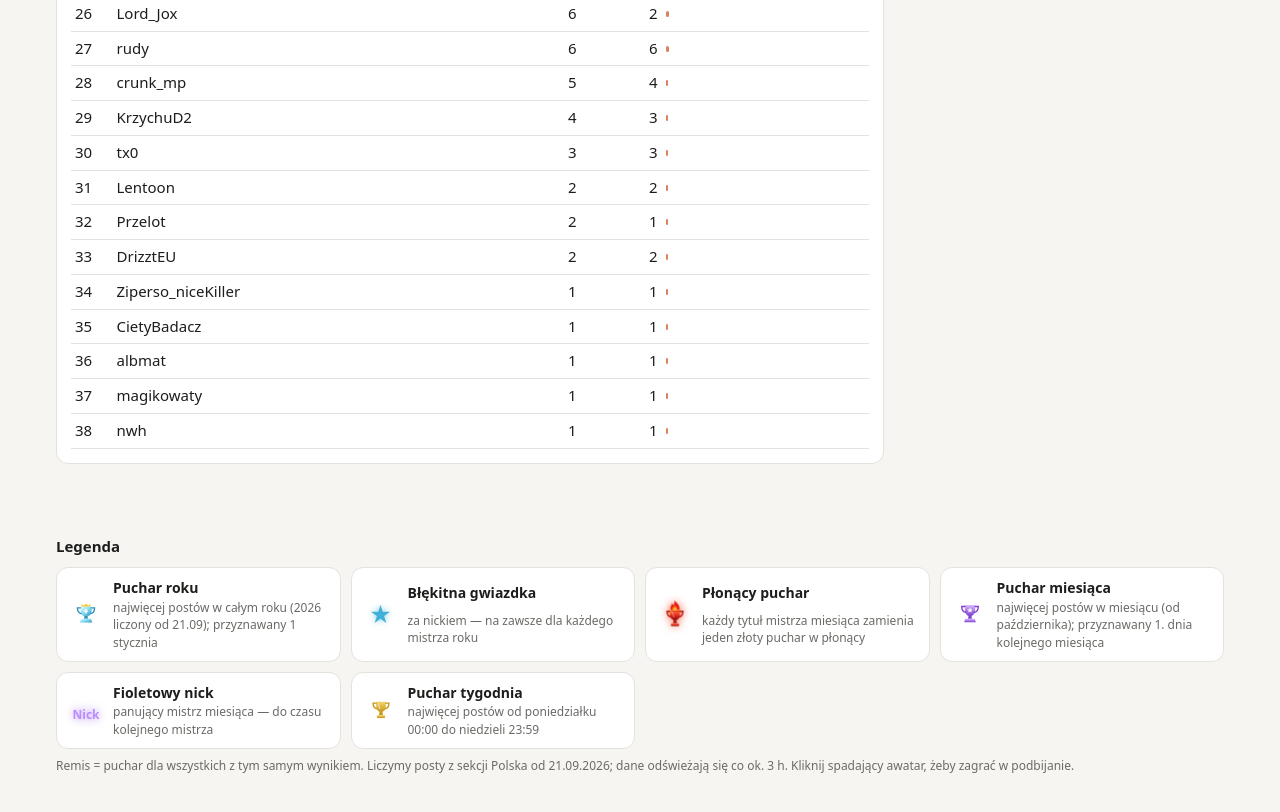
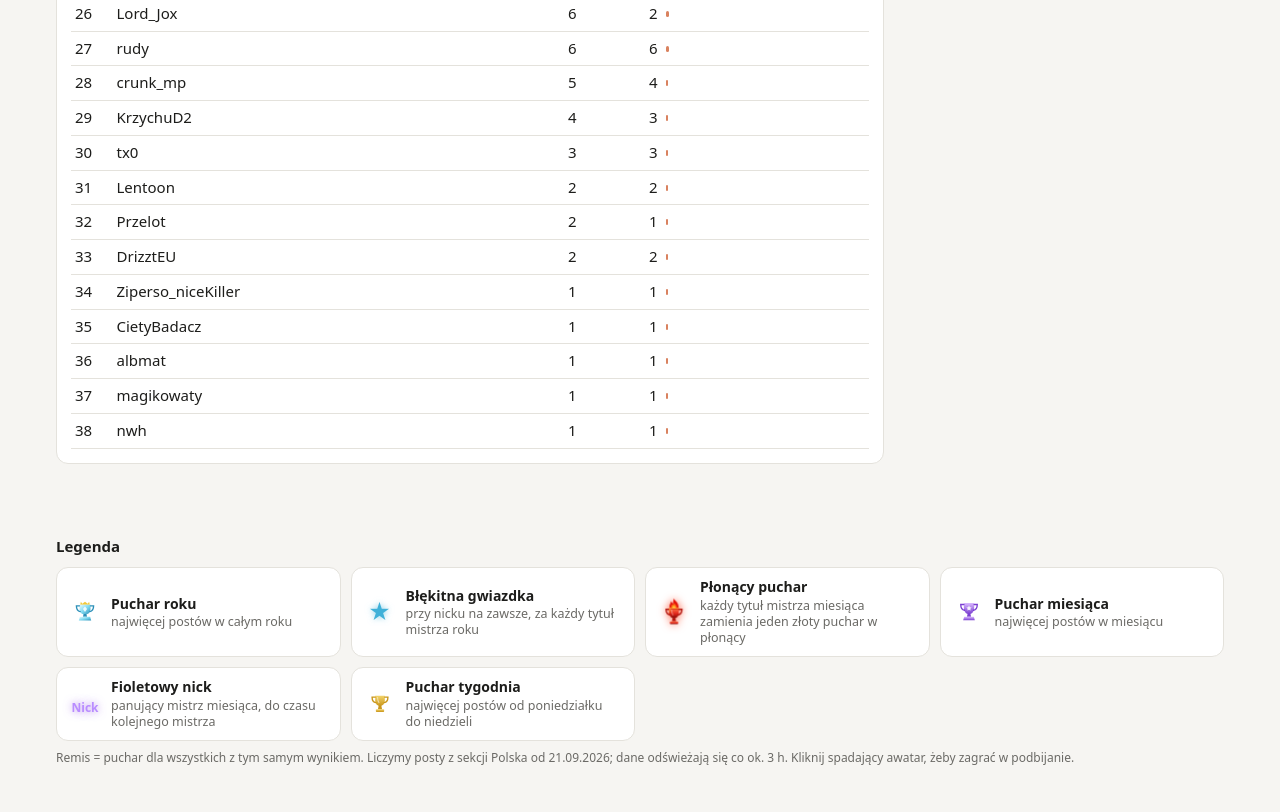
Before and after one commit to kruszkush/d2jsp-licznik, a plain HTML site: page docs/index.html in a window 1280 px wide. Shown: the part 1482-2294 px from the top of the page. Drawn offline with Linux system fonts and the light colour scheme.

Commit message:
Legenda: krotsze opisy, mniejszy odstep tytul-opis
Co-Authored-By: Claude Opus 5.5 <noreply@anthropic.com>

```diff
--- a/docs/index.html
+++ b/docs/index.html
@@ -132,10 +132,11 @@ aside{position:sticky;top:16px}
 .legend{max-width:1200px;margin:0 auto;padding:8px 16px 48px}
 .legend h2{font-size:15px;margin:0 0 10px}
 .lg{display:grid;grid-template-columns:repeat(auto-fit,minmax(260px,1fr));gap:10px}
-.lg>div{display:grid;grid-template-columns:34px 1fr;column-gap:10px;align-items:center;background:var(--card);border:1px solid var(--line);border-radius:12px;padding:10px 12px}
-.lg .ic{grid-row:span 2;font-size:22px;text-align:center}
+.lg>div{display:flex;gap:12px;align-items:center;background:var(--card);border:1px solid var(--line);border-radius:12px;padding:10px 14px}
+.lg .ic{flex:none;width:28px;font-size:22px;text-align:center}
 .lg .ic .reign{font-size:12px}
-.lg b{font-size:14px}.lg>div>span:last-child{color:var(--mute);font-size:12px}
+.lg p{margin:0;display:flex;flex-direction:column;gap:1px;line-height:1.3}
+.lg b{font-size:14px}.lg p span{color:var(--mute);font-size:12.5px}
 </style>
 </head>
 <body>
@@ -399,12 +400,12 @@ document.addEventListener('scroll', () => { $('pie').hidden = true; }, { passive
 document.getElementById('legendSlot').outerHTML = `<footer class="legend">
   <h2>Legenda</h2>
   <div class="lg">
-    <div><span class="ic">@Y@</span><b>Puchar roku</b><span>najwięcej postów w całym roku (2026 liczony od 21.09); przyznawany 1 stycznia</span></div>
-    <div><span class="ic"><span class="ystar" style="margin:0">★</span></span><b>Błękitna gwiazdka</b><span>za nickiem — na zawsze dla każdego mistrza roku</span></div>
-    <div><span class="ic">@F@</span><b>Płonący puchar</b><span>każdy tytuł mistrza miesiąca zamienia jeden złoty puchar w płonący</span></div>
-    <div><span class="ic">@M@</span><b>Puchar miesiąca</b><span>najwięcej postów w miesiącu (od października); przyznawany 1. dnia kolejnego miesiąca</span></div>
-    <div><span class="ic"><span class="reign">Nick</span></span><b>Fioletowy nick</b><span>panujący mistrz miesiąca — do czasu kolejnego mistrza</span></div>
-    <div><span class="ic">@W@</span><b>Puchar tygodnia</b><span>najwięcej postów od poniedziałku 00:00 do niedzieli 23:59</span></div>
+    <div><span class="ic">@Y@</span><p><b>Puchar roku</b><span>najwięcej postów w całym roku</span></p></div>
+    <div><span class="ic"><span class="ystar" style="margin:0">★</span></span><p><b>Błękitna gwiazdka</b><span>przy nicku na zawsze, za każdy tytuł mistrza roku</span></p></div>
+    <div><span class="ic">@F@</span><p><b>Płonący puchar</b><span>każdy tytuł mistrza miesiąca zamienia jeden złoty puchar w płonący</span></p></div>
+    <div><span class="ic">@M@</span><p><b>Puchar miesiąca</b><span>najwięcej postów w miesiącu</span></p></div>
+    <div><span class="ic"><span class="reign">Nick</span></span><p><b>Fioletowy nick</b><span>panujący mistrz miesiąca, do czasu kolejnego mistrza</span></p></div>
+    <div><span class="ic">@W@</span><p><b>Puchar tygodnia</b><span>najwięcej postów od poniedziałku do niedzieli</span></p></div>
   </div>
   <p class="note">Remis = puchar dla wszystkich z tym samym wynikiem. Liczymy posty z sekcji Polska od 21.09.2026; dane odświeżają się co ok. 3 h. Kliknij spadający awatar, żeby zagrać w podbijanie.</p>
 </footer>
```
